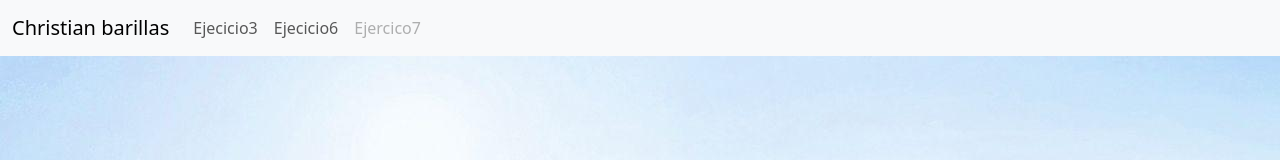
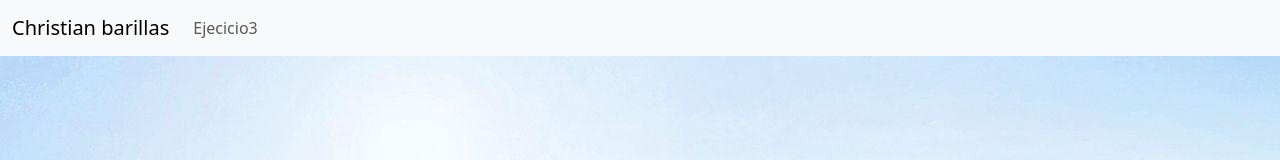
Before and after one commit to ChristianBarillas/Impuesto-el-salvador-ejecicio3, a plain HTML site: page index.html in a window 1280 px wide. Shown: the top 160 px of the page. Drawn offline with nearby package versions, Linux system fonts and the light colour scheme.

Commit message:
Update index.html

```diff
--- a/index.html
+++ b/index.html
@@ -20,8 +20,7 @@
       <div class="collapse navbar-collapse" id="navbarNavAltMarkup">
         <div class="navbar-nav">
           <a class="nav-link" href="#ejecicio3">Ejecicio3</a>
-          <a class="nav-link" href="#ejecicio6">Ejecicio6</a>
-          <a class="nav-link disabled">Ejercico7</a>
+
         </div>
       </div>
     </div>
```
